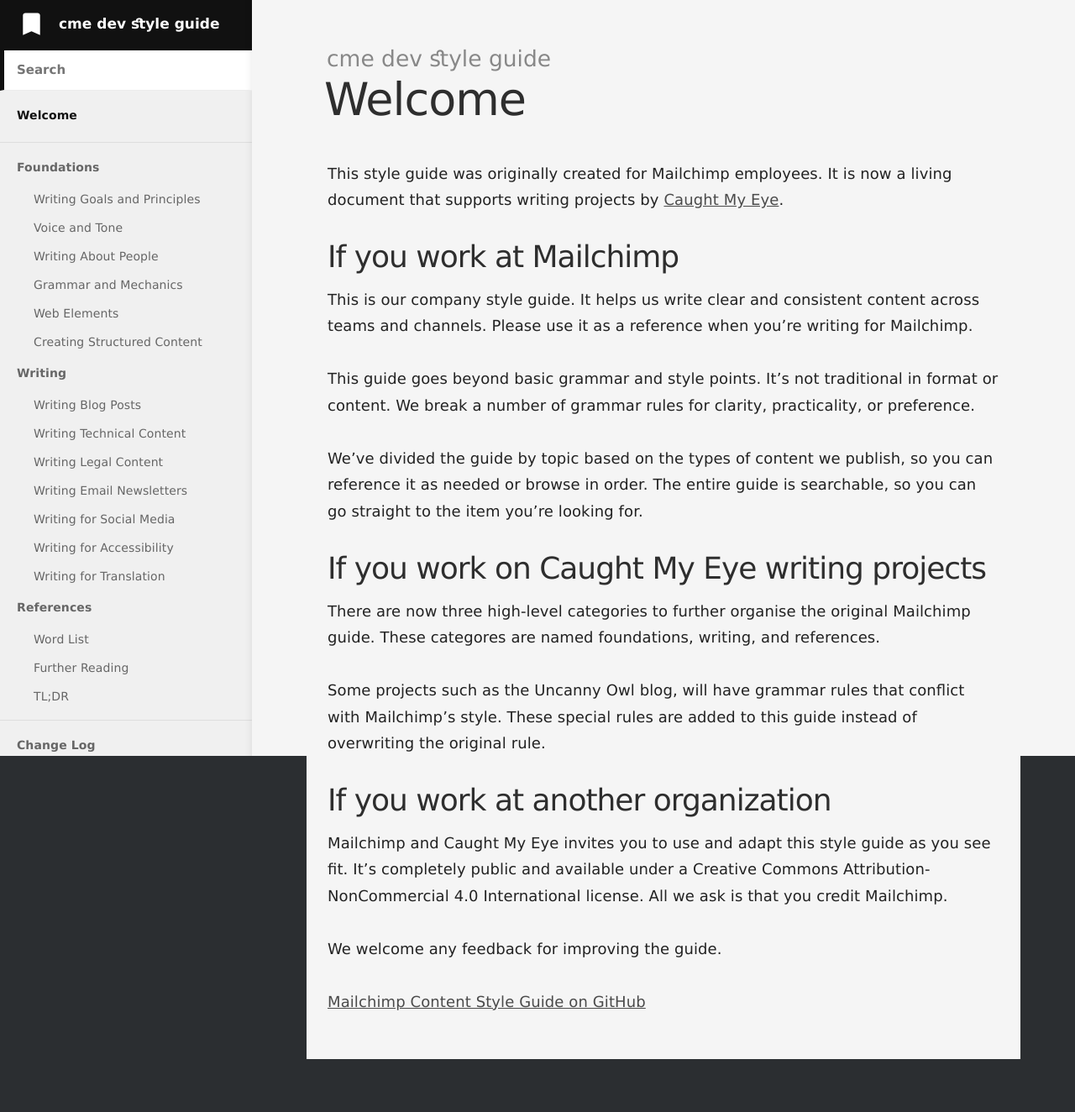
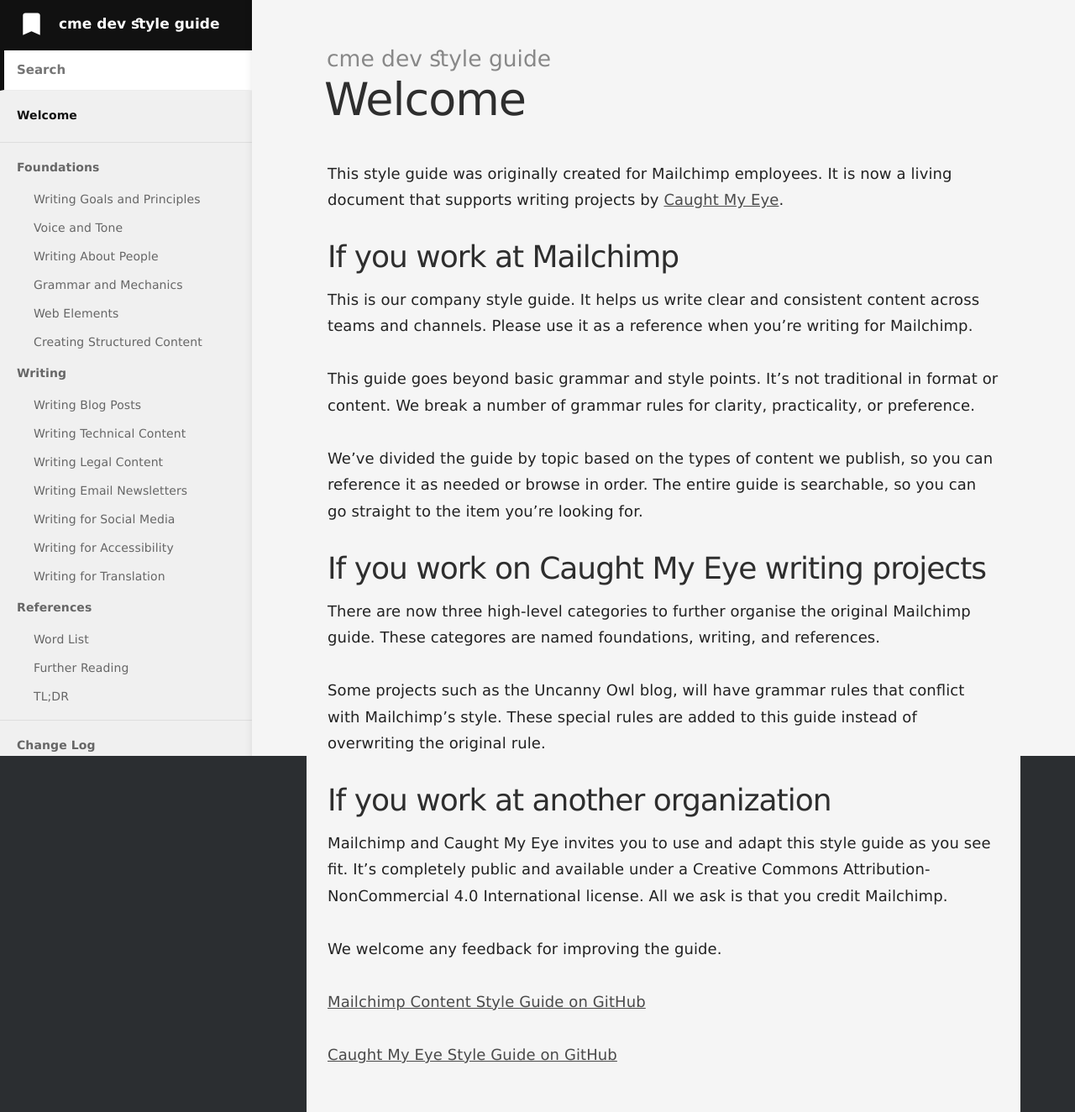
Before and after one commit to marklchaves/cme-dev-style-guide, a Jekyll site: the page built from index.md, in a window 1280 px wide. Shown: the whole page at 84% size. Built offline with Jekyll 4.4.1, drawn with Linux system fonts in a browser that asks for light colours; before the commit the page ends 1261 px from its top, so only the background shows below that.

Commit message:
Updated 'index.md' via CloudCannon

```diff
--- a/index.md
+++ b/index.md
@@ -25,3 +25,5 @@ Mailchimp and Caught My Eye invites you to use and adapt this style guide as you
 We welcome any feedback for improving the guide.
 
 [Mailchimp Content Style Guide on GitHub](https://github.com/mailchimp/content-style-guide)
+
+[Caught My Eye Style Guide on GitHub](https://github.com/marklchaves/cme-dev-style-guide)
```
